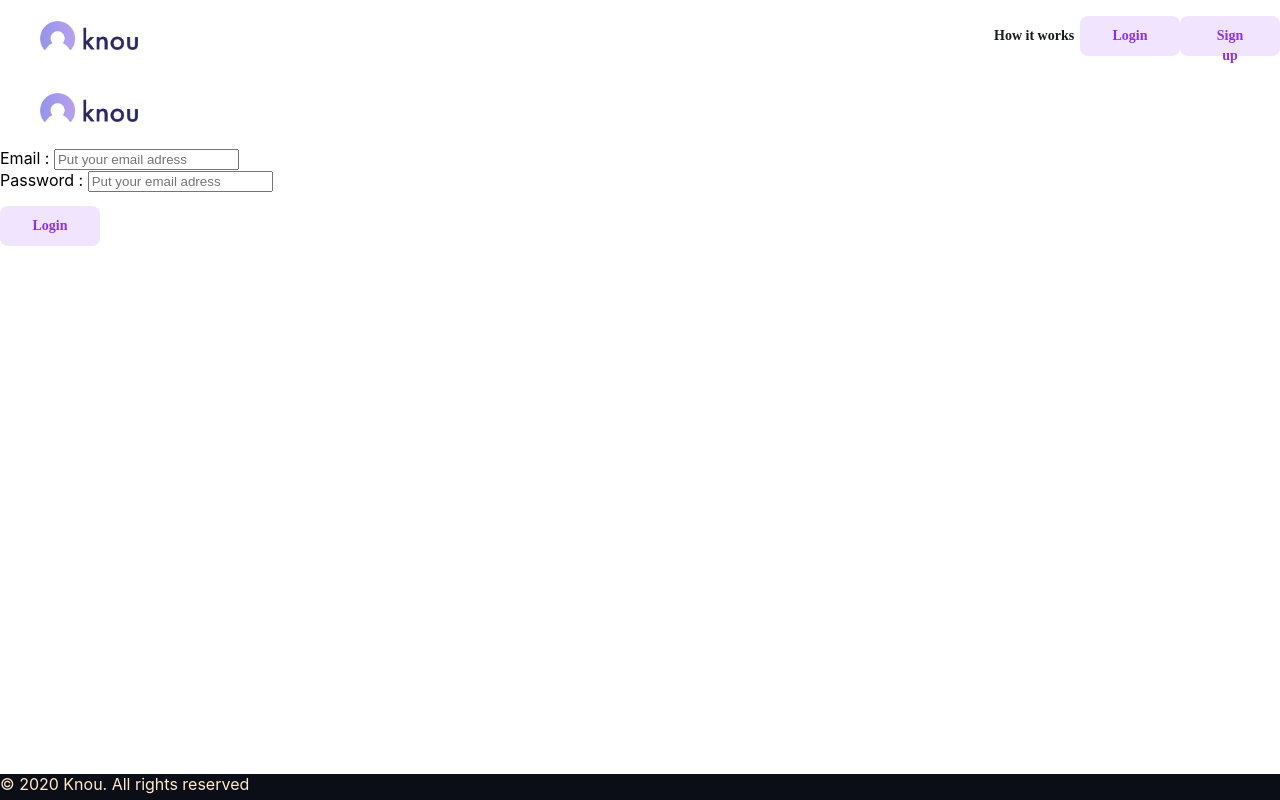
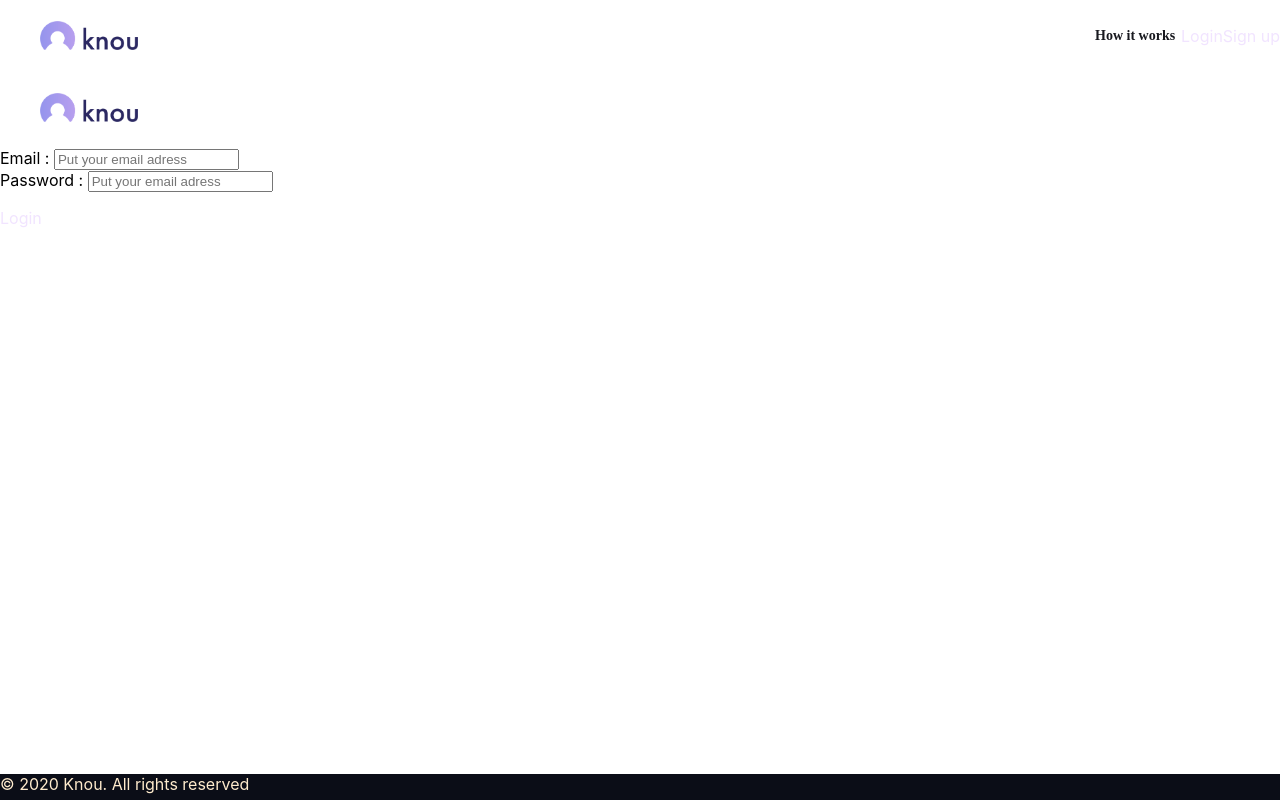
Before and after one commit to raulstvz/knou-react, a React (Create React App) app: page /login in a window 1280 px wide. Built offline with nearby package versions, Linux system fonts and the light colour scheme.

Commit message:
changed to develop

```diff
--- a/src/components/button/Button.css
+++ b/src/components/button/Button.css
@@ -1,4 +1,4 @@
-.btn_container {
+.light {
     width: 100px;
     height: 40px;
     background: #f1e4ff;
--- a/src/components/button/Button.js
+++ b/src/components/button/Button.js
@@ -1,11 +1,13 @@
 import "./Button.css"
 
-const Button = ({name,onClick, alt}) => {
+const Button = ({ name, onClick, alt, color }) => {
 
-    return(
-        <div onClick={onClick} alt = {alt} className="btn_container">
-         <div className="container">{name}</div>
-         </div>
+
+
+    return (
+        <div onClick={onClick} alt={alt} className={color} style={{ backgroundColor: { color } == "dark" ? '#f1e4ff' : ' #8c30f5;', color: { color } == "dark" ? ' #8c30f5;' : '#f1e4ff' }}>
+            <p> {name}</p>
+        </div>
 
     )
 };
```
Also changed, not shown: 1 other file (tests, documents, lock files or other folders).
